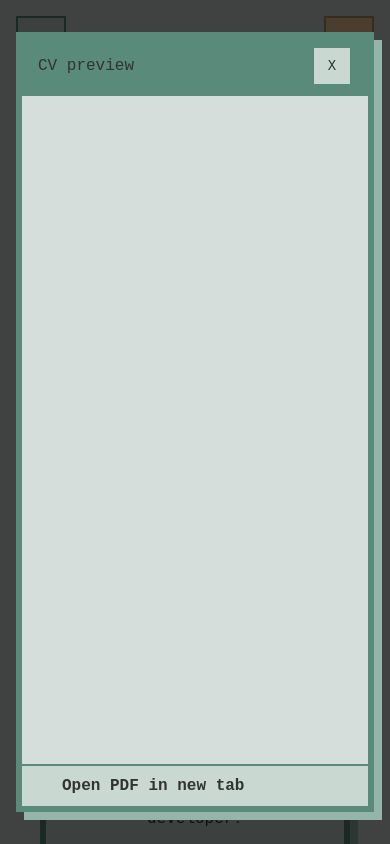
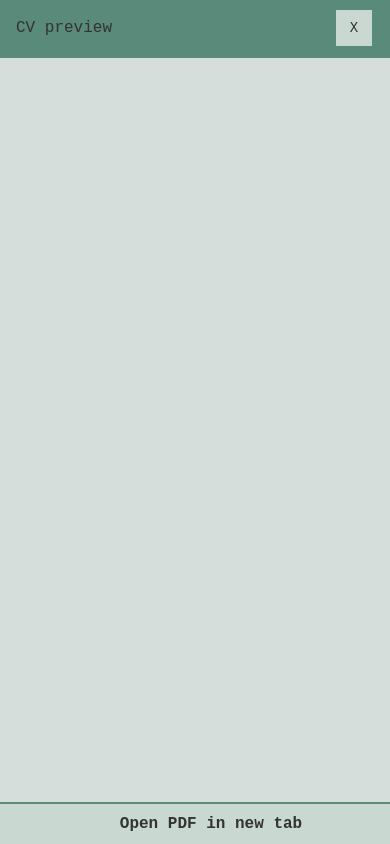
Before and after one commit to angelika-friis/Portfolio, a React (Vite) app: page / in a window 390 px wide. Both pictures are taken after a click on the button "CV". Shown: the top 844 px of the page. Built offline with nearby package versions, Linux system fonts and the light colour scheme; some icons are missing.

Commit message:
style(DocumentPreview): make mobile friendly

```diff
--- a/src/ui/components/DocumentPreview/DocumentPreview.module.css
+++ b/src/ui/components/DocumentPreview/DocumentPreview.module.css
@@ -61,3 +61,27 @@
   background-color: var(--color-accent);
   outline: none;
 }
+
+@media (max-width: 640px) {
+  .overlay {
+    align-items: stretch;
+    padding: 0;
+  }
+
+  .dialog {
+    width: 100%;
+    height: 100dvh;
+  }
+
+  .previewWindow {
+    box-shadow: none;
+  }
+
+  .previewWindow > div {
+    border-width: 0;
+  }
+
+  .documentLink {
+    justify-content: center;
+  }
+}
--- a/src/ui/components/DocumentPreview/DocumentPreview.tsx
+++ b/src/ui/components/DocumentPreview/DocumentPreview.tsx
@@ -11,12 +11,17 @@ type DocumentPreviewProps = {
   onClose: () => void;
 };
 
+const getPreviewDocumentPath = (documentPath: string) =>
+  `${documentPath}${documentPath.includes('#') ? '&' : '#'}page=1&zoom=page-fit&view=Fit`;
+
 export function DocumentPreview({
   documentPath,
   isOpen,
   title,
   onClose,
 }: DocumentPreviewProps) {
+  const previewDocumentPath = getPreviewDocumentPath(documentPath);
+
   useEffect(() => {
     if (!isOpen) {
       return;
@@ -58,7 +63,7 @@ export function DocumentPreview({
           <div className={styles.previewBody}>
             <iframe
               className={styles.frame}
-              src={documentPath}
+              src={previewDocumentPath}
               title={`${title} PDF preview`}
             />
 
```
